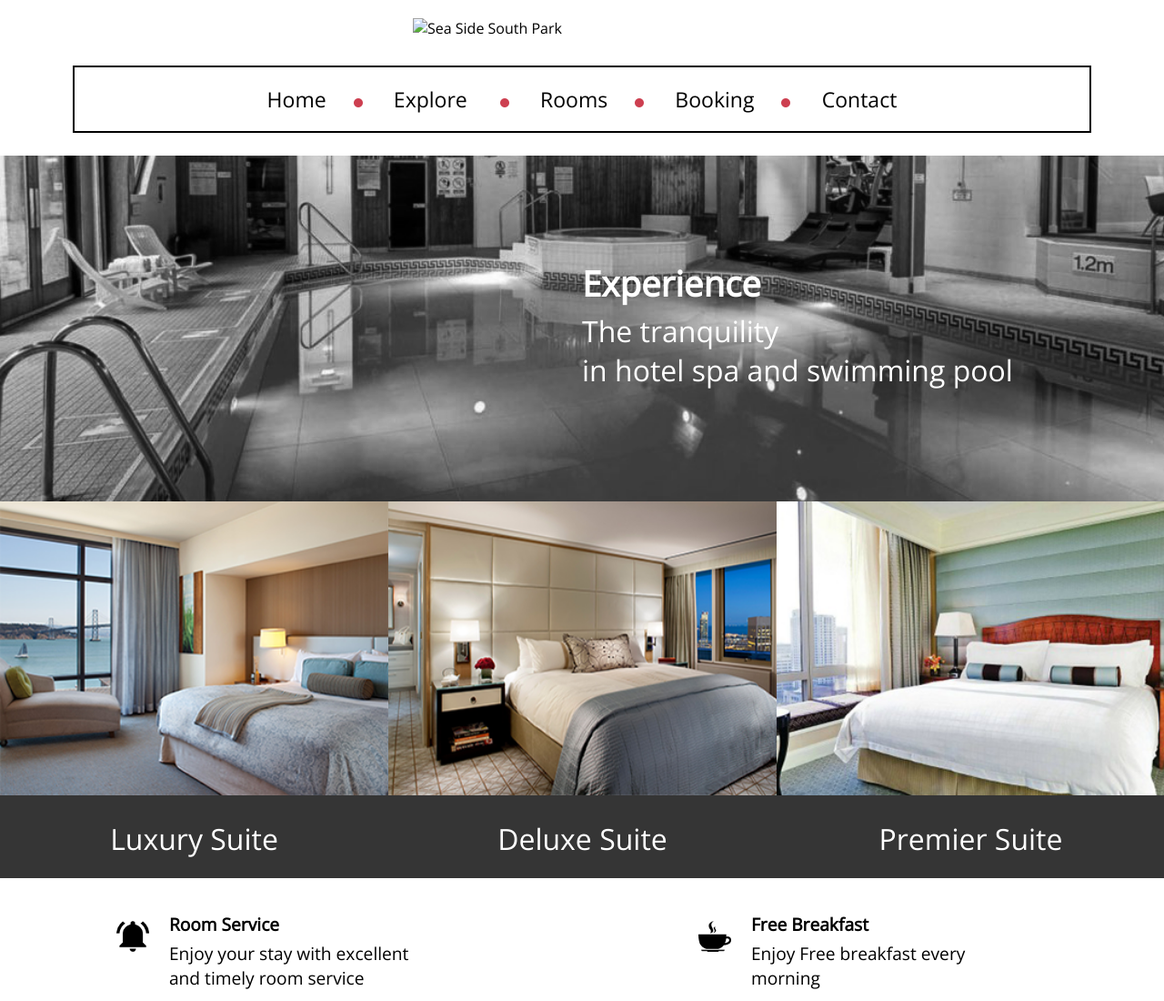
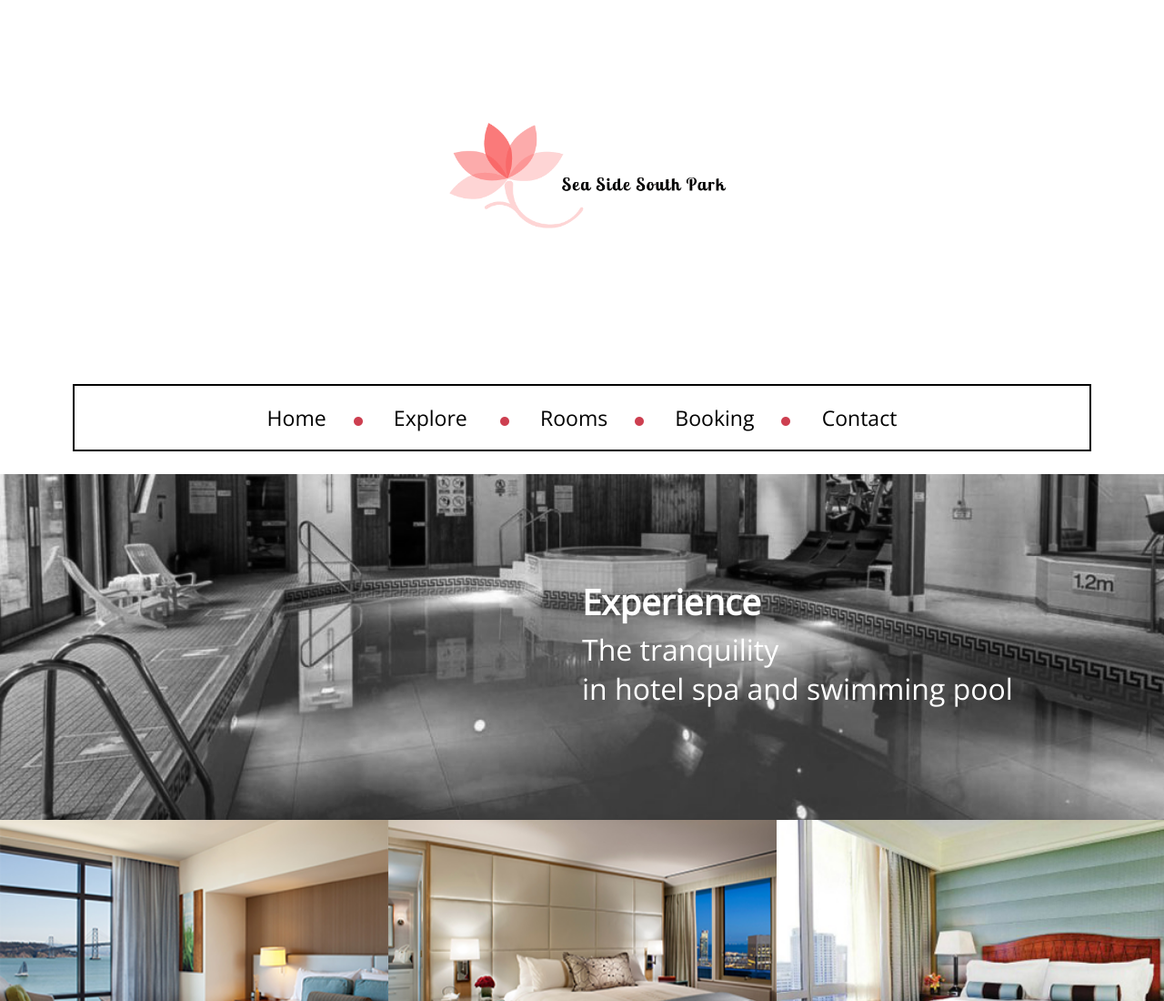
Before and after one commit to nickahmedh/Sea-Side-South-Park, a plain HTML site: page index.html in a window 1280 px wide. Shown: the top 1100 px of the page at 91% size. Drawn offline with nearby package versions, Linux system fonts and the light colour scheme; files whose address does not match are found by name.

Commit message:
Update index.html

```diff
--- a/index.html
+++ b/index.html
@@ -25,7 +25,7 @@
 
 <body >
     <header class="tm-header">
-        <img class="tm-logo" src="root/images/logo_transparent.png" alt="Sea Side South Park">
+        <img class="tm-logo" src="Sea-Side-South-Park/images/logo_transparent.png" alt="Sea Side South Park1">
         <nav class="tm-nav" >
        <div>
             <ul>
```
